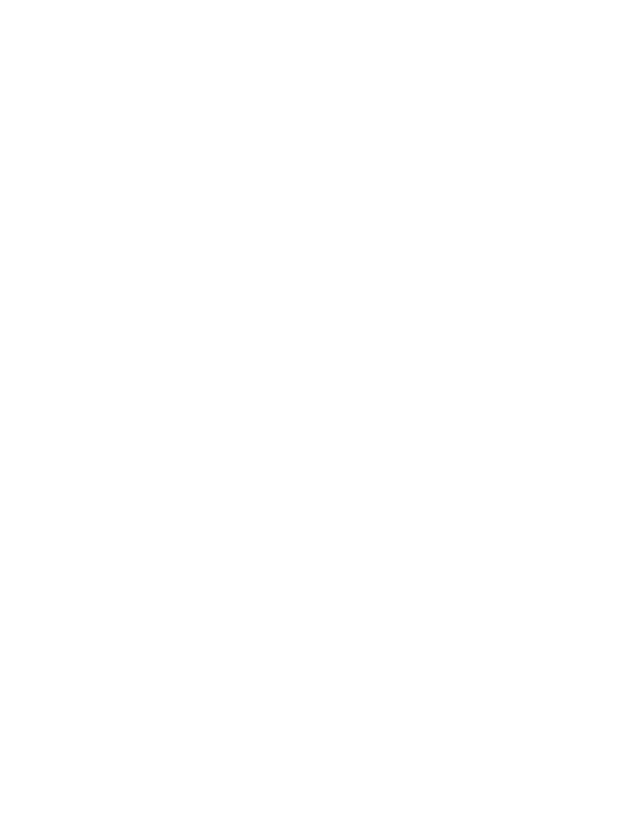
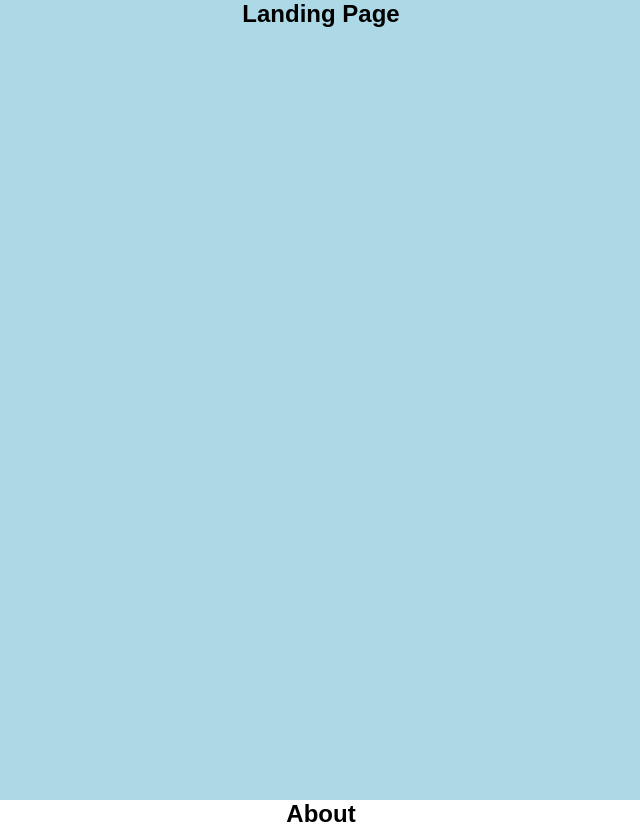
Before and after one commit to bethanyann/nomadicfiesta, a plain HTML site: page index.html in a window 1280 px wide. Shown: the top 831 px of the page, without its empty margins (319-959 px from the left). Before the commit the page ends 800 px from the top, so only its background shows below. Drawn offline with Linux system fonts and the light colour scheme.

Commit message:
baby steps

```diff
--- a/index.html
+++ b/index.html
@@ -2,6 +2,7 @@
 <html>
 <head>
 	<title>Nomadic Fiesta - an audio portfolio by Jeramie Beahm</title>
+	<link rel="stylesheet" type="text/css" href="styles.css">
 </head>
 <body>
 	<div>
@@ -9,20 +10,30 @@
 
 		</header>
 		<main>
-			<section id="landing-page">
-
+			<section id="landing_page">
+				<div>
+					<h2 class="heading">Landing Page</h2>
+				</div>
 			</section>
 			<section id="about">
-
+				<div>
+					<h2 class="heading">About</h2>
+				</div>
 			</section>
 			<section id="portfolio">
-
+				<div>
+					<h2 class="heading">Portfolio</h2>
+				</div>
 			</section>
 			<section id="events">
-
+				<div>
+					<h2 class="heading">Events</h2>
+				</div>
 			</section>
 			<section id="contact">
-
+				<div>
+					<h2 class="heading">Contact</h2>
+				</div>
 			</section>
 		</main>
 		<footer>
--- a/styles.css
+++ b/styles.css
@@ -2,16 +2,32 @@
 	box-sizing: border-box;
 	margin:0;
 	padding: 0px;
-	font-family:arial;
-}
-
-#first_page{
-	width: 100%;
-	height: 100vh;
-	float: left;
-	background-color: lightblue;
+	font-family: arial, sans-serif;
 }
 
 html{
 	scroll-behavior: smooth;
 }
+
+section{
+	width: 100%;
+	height: 100vh;
+	float: left;
+}
+
+div{
+	text-align: center;
+}
+
+#landing_page {
+	display: inline-block;
+	text-align: center;
+	vertical-align: middle;
+	background-color: lightblue;
+}
+
+.heading {
+	font-size: 1.5em;
+	text-align: center;
+	vertical-align: middle;
+}
```
